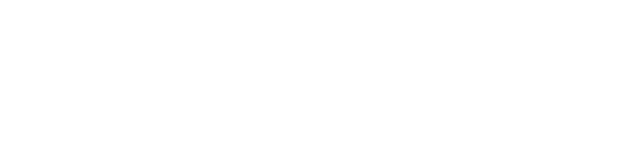
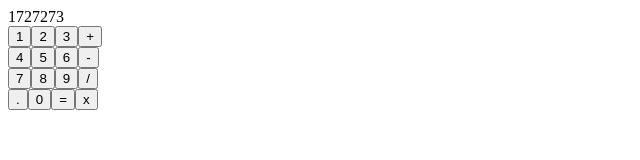
Before and after one commit to sherm-b/calculator, a plain HTML site: page index.html in a window 1280 px wide. Shown: the whole page, without its empty margins (0-640 px from the left). Drawn offline with Linux system fonts and the light colour scheme.

Commit message:
Create basic calculator ui

```diff
--- a/index.html
+++ b/index.html
@@ -8,6 +8,12 @@
     <title>Calculator</title>
 </head>
 <body>
+    <div id="display" >1727273</div>
+    <div><button id="1">1</button><button id="2">2</button><button id="3">3</button><button id="plus">+</button></div>
+    <div><button id="4">4</button><button id="5">5</button><button id="6">6</button><button id="minus">-</button></div>
+    <div><button id="7">7</button><button id="8">8</button><button id="9">9</button><button id="divide">/</button></div>
+    <div><button id=".">.</button><button id="0">0</button><button id="equals">=</button><button id="times">x</button></div>
+
 
 </body>
 </html>
```
